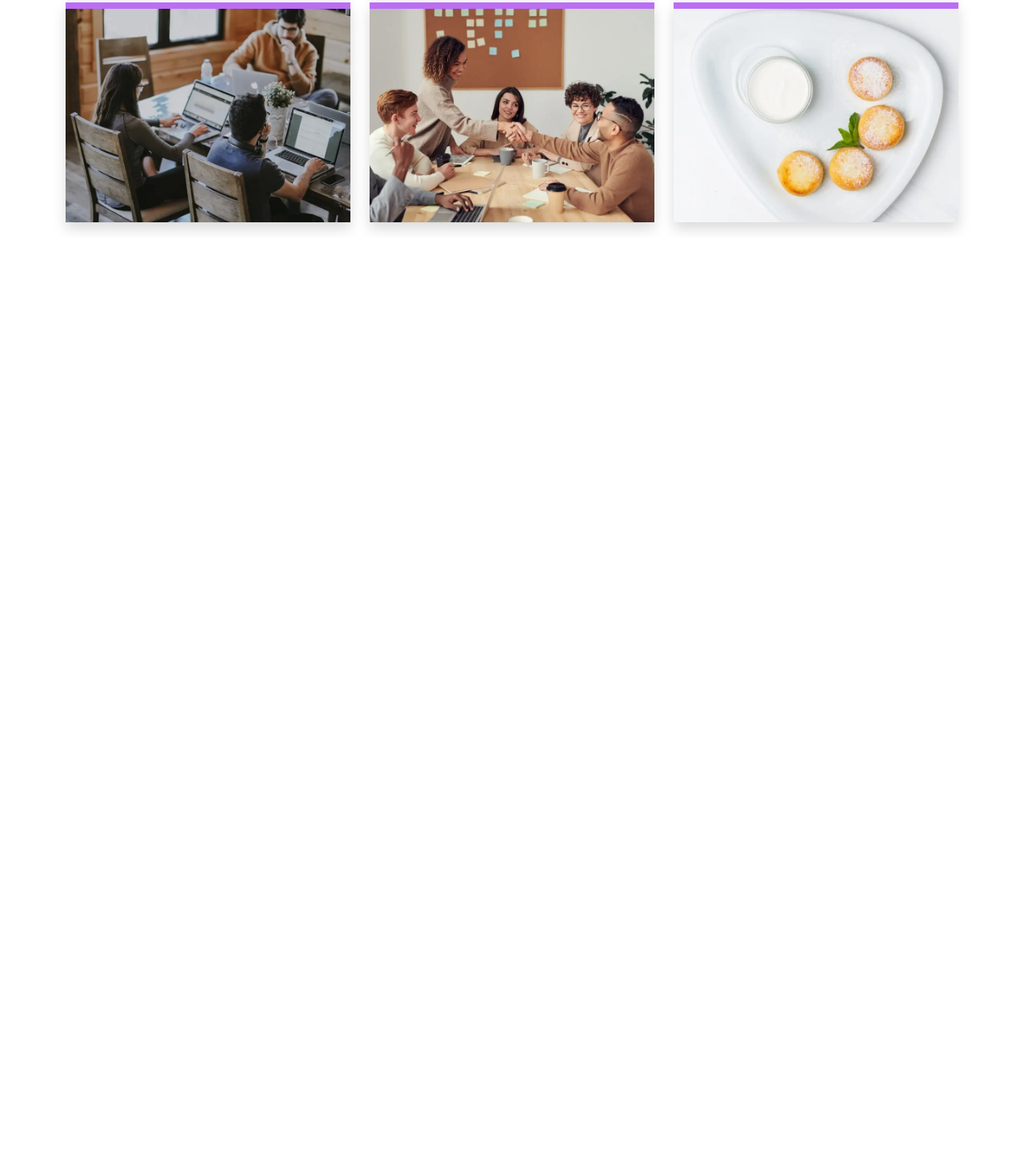
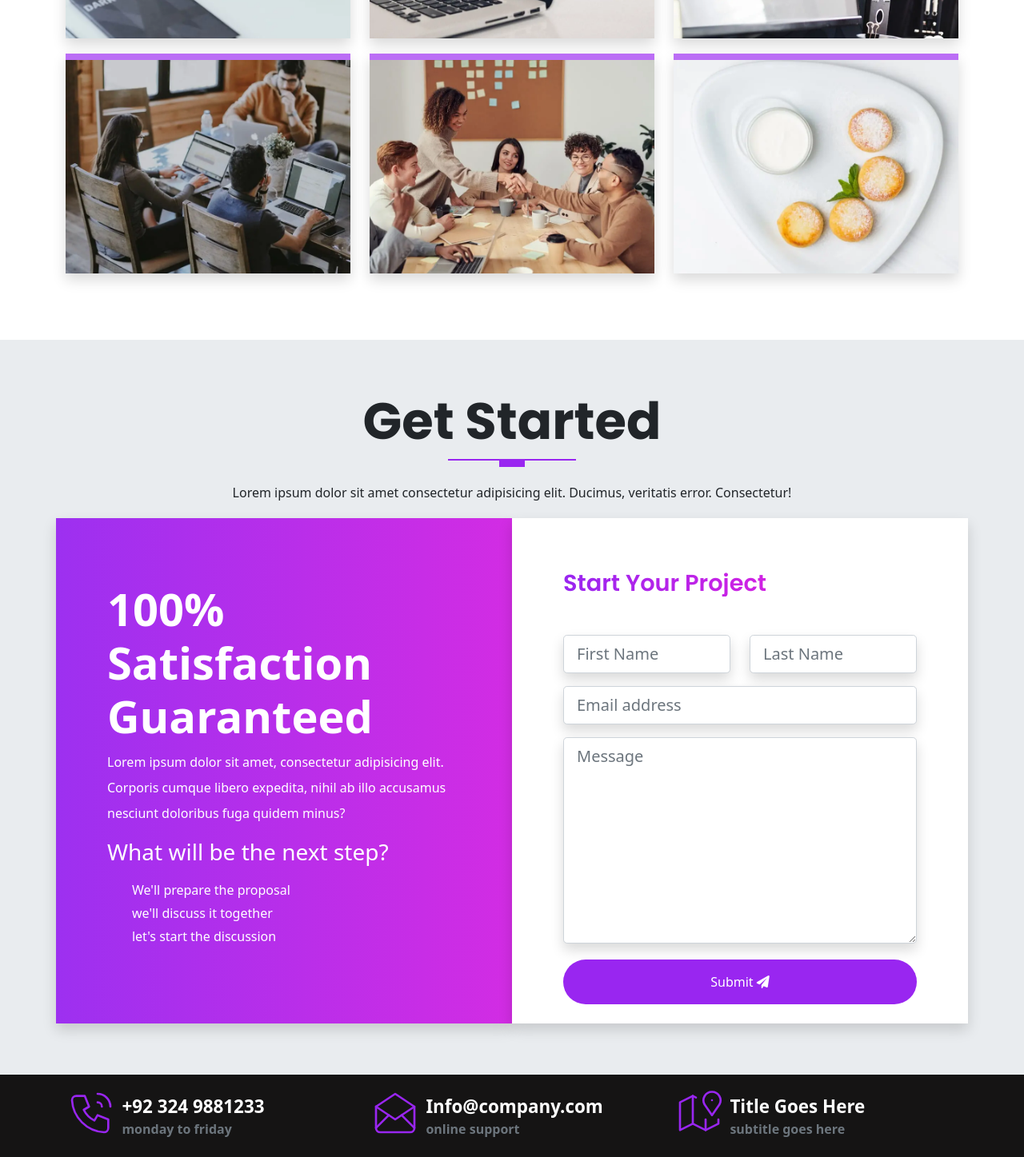
Before and after one commit to usman-FE/bootstrap-5, a website: page index.html in a window 1280 px wide. Shown: the part 6067-7514 px from the top of the page at 80% size. Before the commit the page ends 6364 px from the top, so only its background shows below. Drawn offline with Linux system fonts and the light colour scheme.

Commit message:
until media breakpoint for footer icons

```diff
--- a/app/scss/_custom.scss
+++ b/app/scss/_custom.scss
@@ -2,7 +2,7 @@
 $purple-dark: #9926f0;
 $purple-light: #bb6ef5;
 $pink: #d122e3;
-
+$footer: #151414;
 // scss-docs-start theme-color-variables
 $primary: $purple-dark;
 $secondary: $pink;
@@ -39,4 +39,4 @@ $accordion-padding-y: 1.5rem;
 $accordion-padding-x: 1.5rem;
 
 // Import bootstrap 5
-@import "../../node_modules/bootstrap/scss/bootstrap.scss";
+@import '../../node_modules/bootstrap/scss/bootstrap.scss';
--- a/app/scss/components/_typography.scss
+++ b/app/scss/components/_typography.scss
@@ -70,3 +70,12 @@
   border-right: 1px solid $gray-300;
   height: 100%;
 }
+
+// GRADIENT
+.gradient {
+  background: linear-gradient(
+    to right,
+    rgba($primary, 0.95),
+    rgba($secondary, 0.95)
+  );
+}
--- a/app/scss/sections/_footer.scss
+++ b/app/scss/sections/_footer.scss
@@ -0,0 +1,33 @@
+@use '../custom' as *;
+@use '../components/mixins' as *;
+
+.footer {
+  padding-top: 1rem;
+  background-color: $footer;
+}
+
+.contact-box {
+  position: relative;
+
+  &__icon {
+    width: 4rem;
+    stroke: $primary;
+  }
+
+  &__info {
+    padding: 0.4rem;
+    font-weight: 600;
+
+    &--title {
+      font-size: 1.4rem;
+      color: $white;
+      text-decoration: none;
+    }
+
+    &--subtitle {
+      font-size: 1rem;
+      color: $gray-600;
+      text-decoration: none;
+    }
+  }
+}
--- a/app/scss/sections/_get-started.scss
+++ b/app/scss/sections/_get-started.scss
@@ -0,0 +1,45 @@
+@use '../custom' as *;
+@use '../components/mixins' as *;
+
+.get-started {
+  padding: 4rem 0;
+  background-color: $gray-200;
+}
+
+.cta-info {
+  padding: 3rem;
+  margin: 1rem 0;
+
+  &__list {
+    position: relative;
+    list-style-type: none;
+    display: block;
+    padding-top: 0.5rem;
+    padding-left: 0.5rem;
+    margin-bottom: 0.7rem;
+
+    li::before {
+      font-family: 'Font Awesome\ 5 Free';
+      font-weight: 900;
+      content: '\f007';
+      margin-right: 0.5rem;
+      font-size: 1.2rem;
+    }
+  }
+}
+
+// FORM CONTENT
+.form {
+  padding: 3rem;
+
+  button {
+    border: none;
+    color: $white;
+
+    a {
+      color: $white;
+      text-decoration: none;
+      text-transform: capitalize;
+    }
+  }
+}
--- a/index.html
+++ b/index.html
@@ -4,8 +4,8 @@
     <meta charset="UTF-8" />
     <meta http-equiv="X-UA-Compatible" content="IE=edge" />
     <meta name="viewport" content="width=device-width, initial-scale=1" />
-    <link rel="stylesheet" href="dist/main.css?cb=1651927633409" />
-    <link rel="stylesheet" href="dist/fontawesome.css?cb=1651927633409" />
+    <link rel="stylesheet" href="dist/main.css?cb=1652114424027" />
+    <link rel="stylesheet" href="dist/fontawesome.css">
     <link
       href="https://fonts.googleapis.com/css2?family=Poppins:wght@400;500;600;700;800;900&display=swap"
       rel="stylesheet"
@@ -13,7 +13,7 @@
     <link rel="stylesheet" href="dist/css/glightbox.min.css" />
 
     <script defer src="dist/bootstrap.bundle.js"></script>
-    <script defer src="dist/app.js?cb=1651927633409"></script>
+    <script defer src="dist/app.js?cb=1652114424027"></script>
 
     <title>Bootstrap 5</title>
   </head>
@@ -621,7 +621,7 @@
     <!-- END FAQ -->
 
     <!-- START PORTFOLIO -->
-    <secton id="portfolio" class="portfolio">
+    <section id="portfolio" class="portfolio">
       <div class="container">
         <div class="row text-center mt-5">
           <h1 class="display-3 fw-bold text-capitalize">Latest work</h1>
@@ -778,8 +778,108 @@
         </div>
 
       </div>
-    </secton>
+    </section>
     <!-- END PORTFOLIO -->
+
+    <!-- START CONTACT -->
+    <section id="contact" class="get-started">
+      <div class="container">
+        <div class="row text-center">
+          <h1 class="display-3 fw-bold text-capitalize">get started</h1>
+          <div class="heading-line"></div>
+          <p class="lh-lg">Lorem ipsum dolor sit amet consectetur adipisicing elit. Ducimus, veritatis error. Consectetur!</p>
+        </div>
+
+        <!-- CONTACT AREA -->
+        <div class="row text-white">
+          <div class="col-12 col-lg-6 gradient shadow p-3">
+            <div class="cta-info w-100">
+              <h4 class="display-4 fw-bold">100% Satisfaction Guaranteed</h4>
+              <p class="lh-lg">Lorem ipsum dolor sit amet, consectetur adipisicing elit. Corporis cumque libero expedita, nihil ab illo accusamus nesciunt doloribus fuga quidem minus?</p>
+              <h3 class="display-3--brief">What will be the next step?</h3>
+              <ul class="cta-info__list">
+                <li>We'll prepare the proposal</li>
+                <li>we'll discuss it together</li>
+                <li>let's start the discussion</li>
+              </ul>
+            </div>
+          </div>
+          <div class="col-12 col-lg-6 bg-white shadow p-3">
+            <div class="form w-100 pb-2">
+              <h4 class="display-3--title mb-5">start your project</h4>
+              <form action="#" class="row">
+                <div class="mb-3 col-lg-6 col-md-6"><input type="text" placeholder="First Name" id="inputFirstName" class="form-control shadow form-control-lg"></div>
+                <div class="mb-3 col-lg-6 col-md-6"><input type="text" placeholder="Last Name" id="inputLastName" class="form-control shadow form-control-lg"></div>
+                <div class="mb-3 col-lg-12"><input type="email" placeholder="Email address" id="inputEmail" class="form-control shadow form-control-lg"></div>
+                <div class="mb-3 col-lg-12">
+                  <textarea name="message" id="message"  rows="8" class="form-control shadow form-control-lg" placeholder="Message"></textarea>
+                </div>
+                <div class="mt-1 text-center d-grid">
+                  <button type="button" class="btn btn-primary rounded-pill pt-3 pb-3">Submit
+                    <i class="fas fa-paper-plane"></i>
+                  </button>
+                </div>
+              </form>
+            </div>
+          </div>
+        </div>
+      </div>
+    </section>
+    <!-- END CONTACT -->
+
+    <!-- START FOOTER -->
+    <footer class="footer">
+      <div class="container">
+        <div class="row">
+          <div class="col-md-4 col-lg-4 contact-box pd-1 d-md-block d-lg-flex d-flex">
+            <div class="contact-box__icon">
+              <svg xmlns="http://www.w3.org/2000/svg" class="icon icon-tabler icon-tabler-phone-call" " viewBox="0 0 24 24" stroke-width="1"  fill="none" stroke-linecap="round" stroke-linejoin="round">
+  <path stroke="none" d="M0 0h24v24H0z" fill="none"/>
+  <path d="M5 4h4l2 5l-2.5 1.5a11 11 0 0 0 5 5l1.5 -2.5l5 2v4a2 2 0 0 1 -2 2a16 16 0 0 1 -15 -15a2 2 0 0 1 2 -2" />
+  <path d="M15 7a2 2 0 0 1 2 2" />
+  <path d="M15 3a6 6 0 0 1 6 6" />
+</svg>
+            </div>
+            <div class="contact-box__info">
+              <a href="#" class="contact-box__info--title">+92 324 9881233</a>
+              <p class="contact-box__info--subtitle">monday to friday</p>
+            </div>
+          </div>
+          <div class="col-md-4 col-lg-4 contact-box pd-1 d-md-block d-lg-flex d-flex">
+            <div class="contact-box__icon">
+              <svg xmlns="http://www.w3.org/2000/svg" class="icon icon-tabler icon-tabler-mail-opened" " viewBox="0 0 24 24" stroke-width="1"  fill="none" stroke-linecap="round" stroke-linejoin="round">
+  <path stroke="none" d="M0 0h24v24H0z" fill="none"/>
+  <polyline points="3 9 12 15 21 9 12 3 3 9" />
+  <path d="M21 9v10a2 2 0 0 1 -2 2h-14a2 2 0 0 1 -2 -2v-10" />
+  <line x1="3" y1="19" x2="9" y2="13" />
+  <line x1="15" y1="13" x2="21" y2="19" />
+</svg>
+            </div>
+            <div class="contact-box__info">
+              <a href="#" class="contact-box__info--title">Info@company.com</a>
+              <p class="contact-box__info--subtitle">online support</p>
+            </div>
+          </div>
+          <div class="col-md-4 col-lg-4 contact-box pd-1 d-md-block d-lg-flex d-flex">
+            <div class="contact-box__icon">
+              <svg xmlns="http://www.w3.org/2000/svg" class="icon icon-tabler icon-tabler-map-2" " viewBox="0 0 24 24" stroke-width="1"  fill="none" stroke-linecap="round" stroke-linejoin="round">
+  <path stroke="none" d="M0 0h24v24H0z" fill="none"/>
+  <line x1="18" y1="6" x2="18" y2="6.01" />
+  <path d="M18 13l-3.5 -5a4 4 0 1 1 7 0l-3.5 5" />
+  <polyline points="10.5 4.75 9 4 3 7 3 20 9 17 15 20 21 17 21 15" />
+  <line x1="9" y1="4" x2="9" y2="17" />
+  <line x1="15" y1="15" x2="15" y2="20" />
+</svg>
+            </div>
+            <div class="contact-box__info">
+              <a href="#" class="contact-box__info--title">Title Goes Here</a>
+              <p class="contact-box__info--subtitle">subtitle goes here</p>
+            </div>
+          </div>
+        </div>
+      </div>
+    </footer>
+    <!-- END FOOTER -->
 
     <script src="dist/js/glightbox.min.js"></script>
   </body>
```
Also changed, not shown: dist/main.css, 1 other file.
